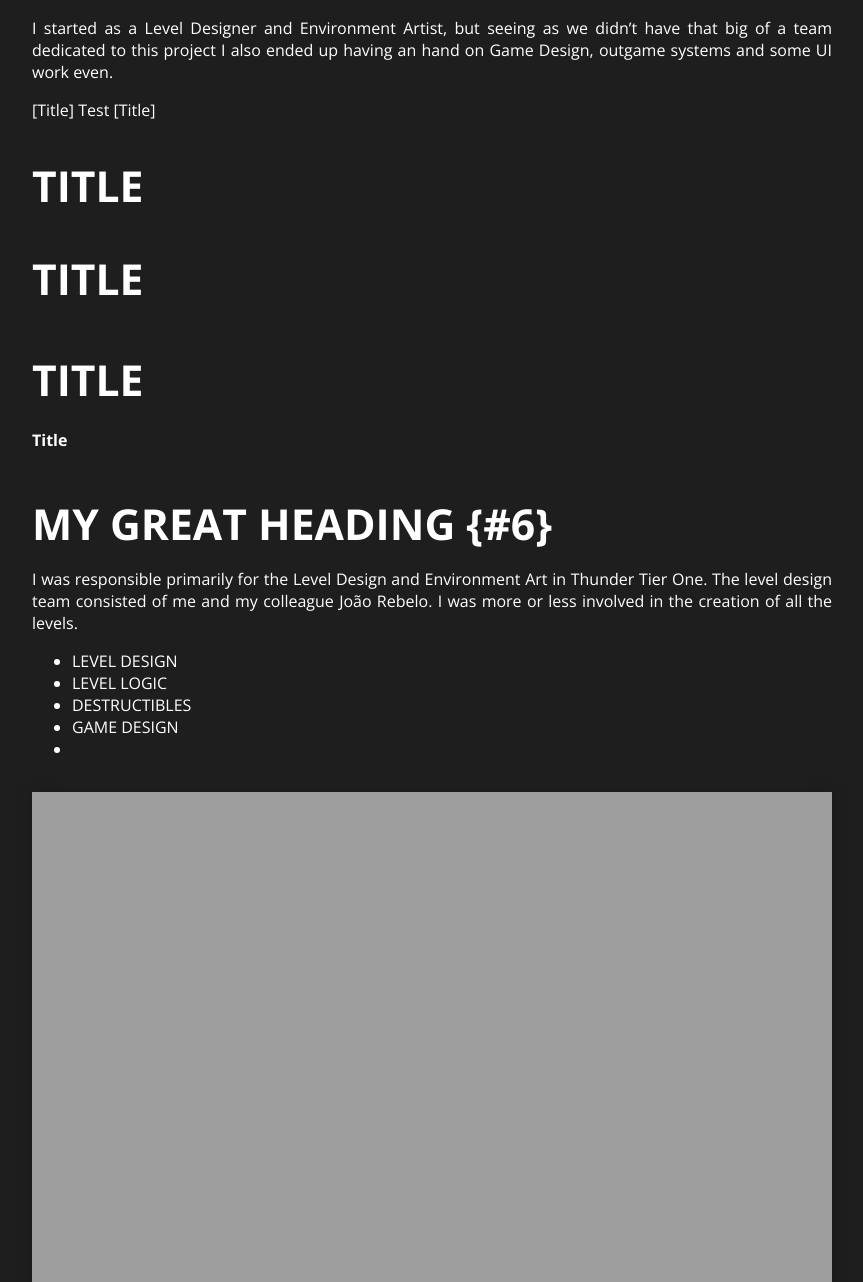
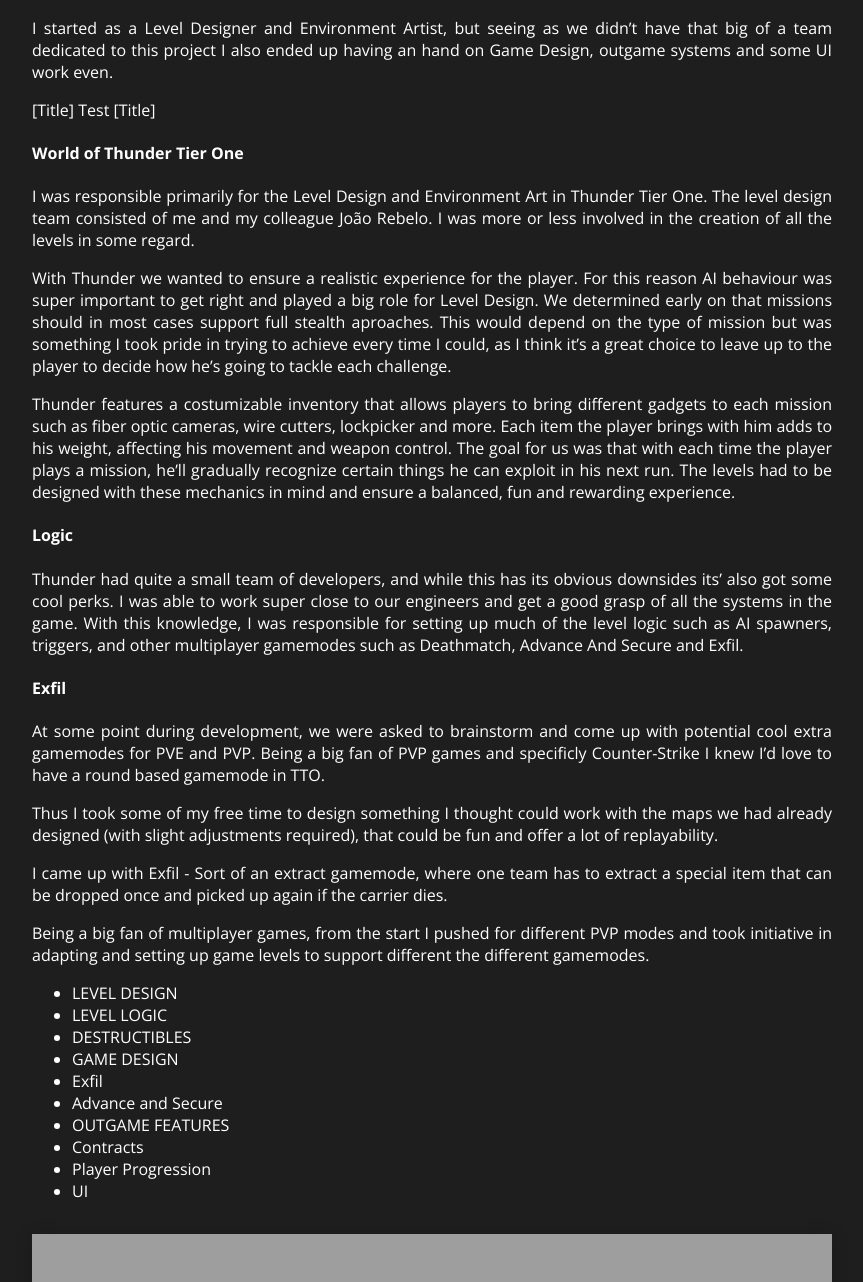
Before and after one commit to THEREALUNREAL/THEREALUNREAL.github.io, a Jekyll site: the page built from _posts/2021-12-07-ThunderTierOne.markdown, in a window 1280 px wide and 1400 px high, scrolled down 1018 px, cut to the strip 118-1400 px from the top of the window. Shown: the whole strip, without its empty margins (208-1071 px from the left). Built offline with Jekyll 4.4.1, drawn with Linux system fonts in a browser that asks for light colours; nearby versions of some CDN libraries.

Commit message:
Update 2021-12-07-ThunderTierOne.markdown

```diff
--- a/_posts/2021-12-07-ThunderTierOne.markdown
+++ b/_posts/2021-12-07-ThunderTierOne.markdown
@@ -17,24 +17,44 @@
 
 [Title] Test [Title]
 
-# Title
+#### World of Thunder Tier One
 
-## Title
+I was responsible primarily for the Level Design and Environment Art in Thunder Tier One. The level design team consisted of me and my colleague João Rebelo. I was more or less involved in the creation of all the levels in some regard.
 
-### Title
+With Thunder we wanted to ensure a realistic experience for the player. For this reason AI behaviour was super important to get right and played a big role for Level Design. We determined early on that missions should in most cases support full stealth aproaches. This would depend on the type of mission but was something I took pride in trying to achieve every time I could, as I think it's a great choice to leave up to the player to decide how he's going to tackle each challenge.
 
-#### Title
+Thunder features a costumizable inventory that allows players to bring different gadgets to each mission such as fiber optic cameras, wire cutters, lockpicker and more. Each item the player brings with him adds to his weight, affecting his movement and weapon control. The goal for us was that with each time the player plays a mission, he'll gradually recognize certain things he can exploit in his next run. The levels had to be designed with these mechanics in mind and ensure a balanced, fun and rewarding experience.
 
-### My Great Heading {#6}
 
-I was responsible primarily for the Level Design and Environment Art in Thunder Tier One. The level design team consisted of me and my colleague João Rebelo. I was more or less involved in the creation of all the levels.
+#### Logic
 
+Thunder had quite a small team of developers, and while this has its obvious downsides its' also got some cool perks. I was able to work super close to our engineers and get a good grasp of all the systems in the game. With this knowledge, I was responsible for setting up much of the level logic such as AI spawners, triggers, and other multiplayer gamemodes such as Deathmatch, Advance And Secure and Exfil.
+
+
+#### Exfil
+
+At some point during development, we were asked to brainstorm and come up with potential cool extra gamemodes for PVE and PVP. Being a big fan of PVP games and specificly Counter-Strike I knew I'd love to have a round based gamemode in TTO.
+
+Thus I took some of my free time to design something I thought could work with the maps we had already designed (with slight adjustments required), that could be fun and offer a lot of replayability.
+
+I came up with Exfil - Sort of an extract gamemode, where one team has to extract a special item that can be dropped once and picked up again if the carrier dies.
+
+
+
+
+
+Being a big fan of multiplayer games, from the start I pushed for different PVP modes and took initiative in adapting and setting up game levels to support different the different gamemodes.
 
 - LEVEL DESIGN
 - LEVEL LOGIC
 - DESTRUCTIBLES
 - GAME DESIGN
--
+-   Exfil
+-   Advance and Secure
+- OUTGAME FEATURES
+-   Contracts
+-   Player Progression
+-   UI
 
 
 [![TTO #1]({{ site.url }}/images/ThunderTierOne/Maps2_600x200.gif)]({{ site.url }}/images/ThunderTierOne/Maps2_600x200.gif)
```
